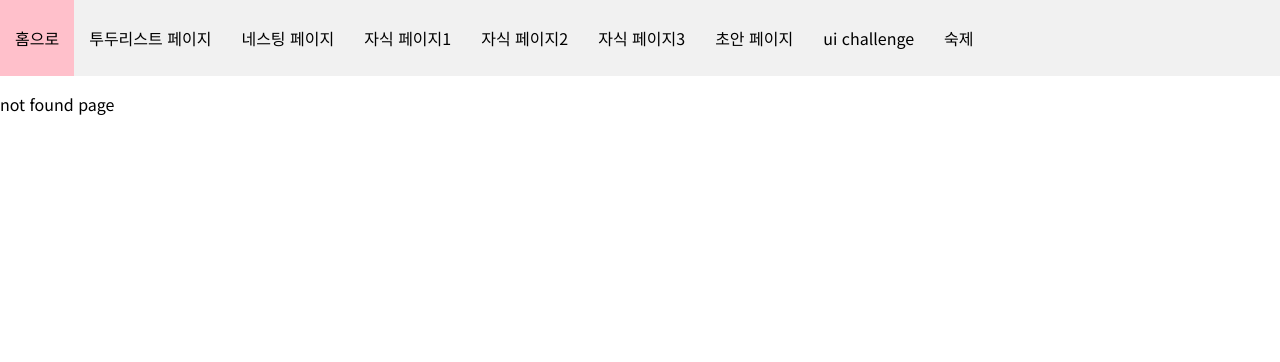
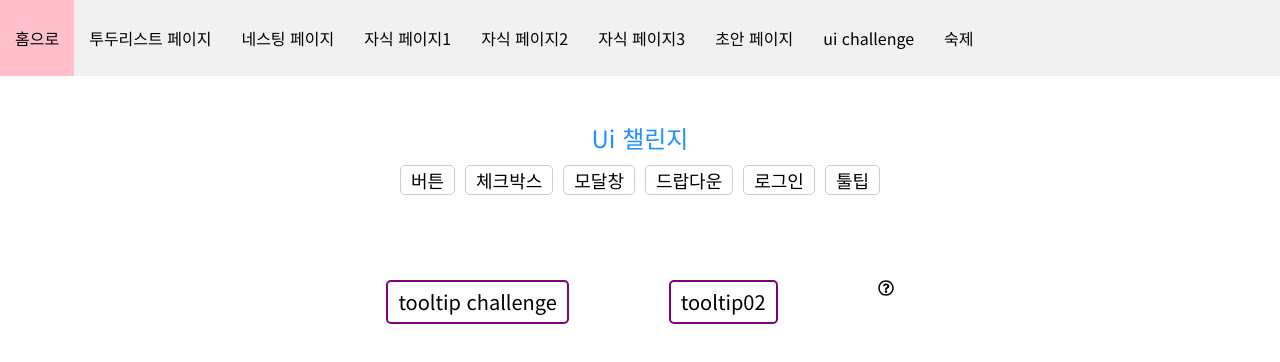
Before and after one commit to seongEun95/react-lesson, a React (Create React App) app: page /ui/tooltip in a window 1280 px wide. Before the commit this address had no page. Shown: the top 362 px of the page. Built offline with nearby package versions, Linux system fonts and the light colour scheme.

Commit message:
툴팁 컴포넌트 제작

```diff
--- /dev/null
+++ b/src/components/uiChallenge/Tooltip.tsx
@@ -0,0 +1,68 @@
+/** @jsxRuntime classic */
+/** @jsx jsx */
+import { jsx, css } from '@emotion/react';
+import { useState } from 'react';
+
+interface TooltipProps {
+  children: any;
+  content: string;
+  width?: string;
+}
+
+export default function Tooltip({
+  children,
+  content,
+  width = '',
+}: TooltipProps) {
+  const [isShow, setIsShow] = useState(false);
+
+  const handleMouseEnter = () => {
+    setIsShow(true);
+  };
+
+  const handleMouseLeave = () => {
+    setIsShow(false);
+  };
+  return (
+    <div
+      css={tooltipWrapCss}
+      onMouseEnter={handleMouseEnter}
+      onMouseLeave={handleMouseLeave}
+    >
+      {children}
+      {isShow && <div css={tooltipContentCss(width)}>{content}</div>}
+    </div>
+  );
+}
+
+const tooltipWrapCss = css`
+  position: relative;
+`;
+
+const tooltipContentCss = (width: string) => css`
+  position: absolute;
+  left: 50%;
+  z-index: 100;
+  transform: translate(-50%, 20px);
+  width: ${width};
+  padding: 20px;
+  border-radius: 5px;
+  font-size: 16px;
+  line-height: 1.5;
+  color: #fff;
+  background: #333;
+  &::after {
+    content: '';
+    display: block;
+    position: absolute;
+    top: -19px;
+    left: 50%;
+    transform: translateX(-50%);
+    width: 0;
+    height: 0;
+    border-top: 10px solid transparent;
+    border-bottom: 10px solid #333;
+    border-left: 10px solid transparent;
+    border-right: 10px solid transparent;
+  }
+`;
--- /dev/null
+++ b/src/page/uiChallenge/TooltipPage.tsx
@@ -0,0 +1,42 @@
+/** @jsxRuntime classic */
+/** @jsx jsx */
+import { jsx, css } from '@emotion/react';
+
+import Tooltip from '../../components/uiChallenge/Tooltip';
+import { FaRegQuestionCircle } from 'react-icons/fa';
+
+export default function TooltipPage() {
+  return (
+    <div css={row}>
+      <Tooltip
+        width="300px"
+        content="Lorem ipsum dolor sit amet consectetur adipisicing elit. Perferendis repellendus numquam, odio saepe, tempora delectus fugiat dignissimos tempore illo quas aliquam blanditiis, placeat explicabo porro similique. Quibusdam distinctio non quasi."
+      >
+        <div css={tooltipTargetCss}>tooltip challenge</div>
+      </Tooltip>
+
+      <Tooltip width="120px" content="툴팁 컴포넌트">
+        <div css={tooltipTargetCss}>tooltip02</div>
+      </Tooltip>
+
+      <Tooltip width="100px" content="툴팁 컴포넌트">
+        <FaRegQuestionCircle />
+      </Tooltip>
+    </div>
+  );
+}
+
+const row = css`
+  display: flex;
+  gap: 100px;
+  text-align: center;
+  justify-content: center;
+`;
+
+const tooltipTargetCss = css`
+  font-size: 20px;
+  text-align: center;
+  padding: 10px;
+  border-radius: 5px;
+  border: 2px solid purple;
+`;
--- a/src/page/uiChallenge/UiChallengePage.tsx
+++ b/src/page/uiChallenge/UiChallengePage.tsx
@@ -16,6 +16,7 @@ export default function UiChallengePage() {
             <Link to="/ui/modal">모달창</Link>
             <Link to="/ui/dropdown">드랍다운</Link>
             <Link to="/ui/login">로그인</Link>
+            <Link to="/ui/tooltip">툴팁</Link>
           </li>
         </ul>
       </div>
--- a/src/router.tsx
+++ b/src/router.tsx
@@ -18,6 +18,7 @@ import StarbucksPage from './page/homework/StarbucksPage';
 import StarbucksDetailpage from './page/homework/StarbucksDetailPage';
 import DropdownPage from './page/uiChallenge/DropdownPage';
 import LoginPage from './page/uiChallenge/loginPage';
+import TooltipPage from './page/uiChallenge/TooltipPage';
 
 export default function Router() {
   const dispatch = useDispatch();
@@ -75,6 +76,7 @@ export default function Router() {
           <Route path="modal" element={<ModalPage />} />
           <Route path="dropdown" element={<DropdownPage />} />
           <Route path="login" element={<LoginPage />} />
+          <Route path="tooltip" element={<TooltipPage />} />
         </Route>
         <Route path="/homework" element={<HomeworkPage />}>
           <Route path="starbucks" element={<StarbucksPage />} />
```
